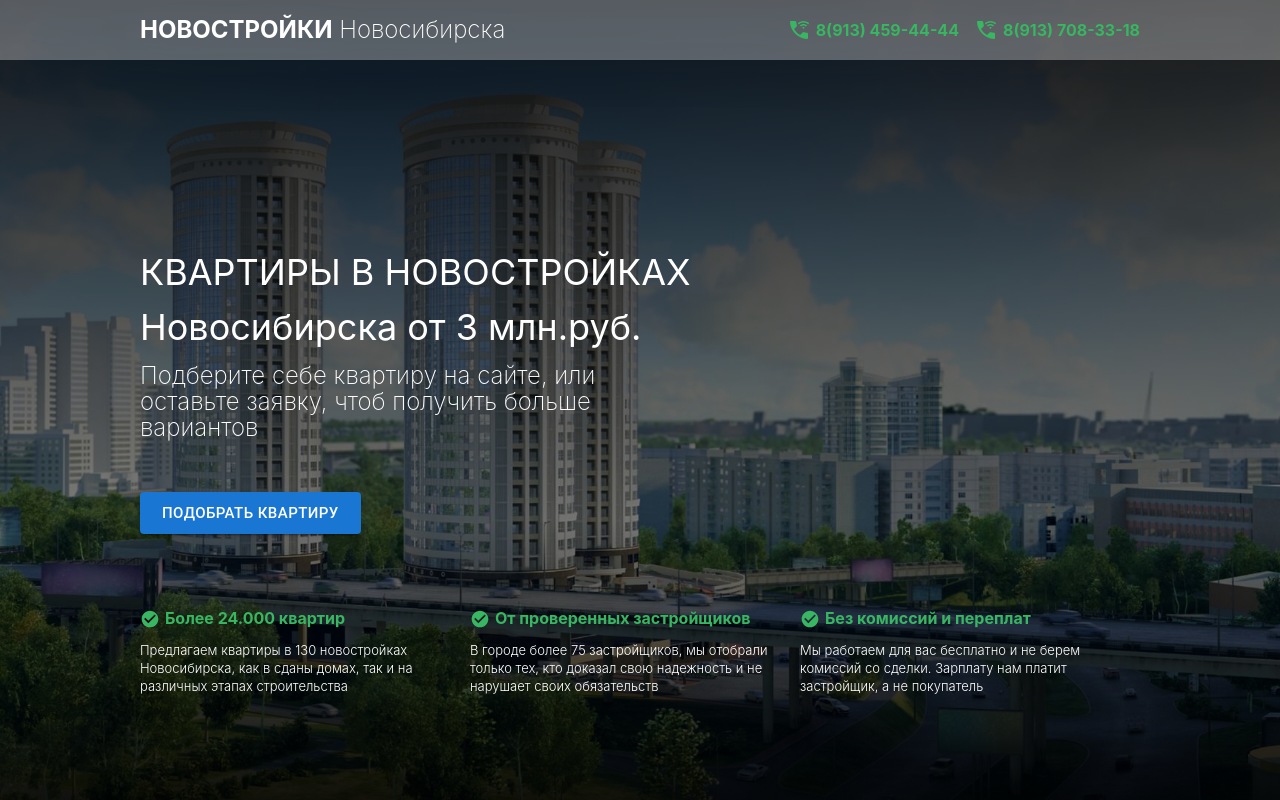
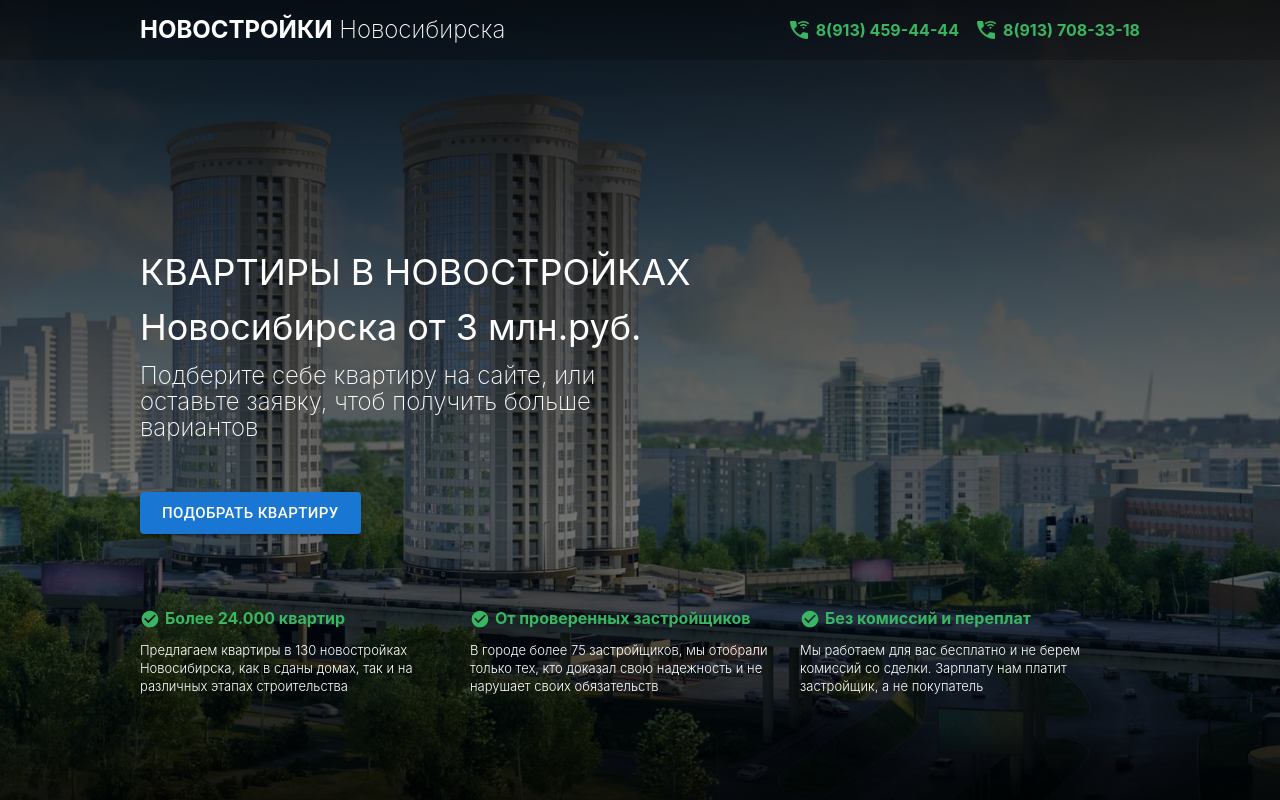
Before and after one commit to magickasoft/realty, a Next.js app: page / in a window 1280 px wide. Shown: the top 800 px of the page. Built offline with nearby package versions, Linux system fonts and the light colour scheme.

Commit message:
fix: header

```diff
--- a/src/components/header.js
+++ b/src/components/header.js
@@ -10,7 +10,7 @@ const Container = SC.header`
   top: 0;
   left: 0;
   right: 0;
-  background: #ffffff50;
+  background: ${({active}) => (active ? '#00000095' : '#00000030')};
   filter: drop-shadow(0px 0px 20px rgba(51, 62, 102, 0.1)) drop-shadow(0px 0px 40px rgba(51, 62, 102, 0.05));
 `;
 
@@ -56,8 +56,23 @@ const Row = SC.div`
   flex-direction: row;
 `;
 
-export const Header = props => (
-  <Container>
+export const Header = props => {
+  const [active, setActive] = React.useState(false);
+
+  React.useEffect(() => {
+    window?.addEventListener('scroll', handleScroll);
+  }, []);
+
+  const handleScroll = () => {
+    if (window?.scrollY >= 400) {
+      setActive(true);
+    } else {
+      setActive(false);
+    }
+  };
+
+  return (
+    <Container active={active}>
       <Line1>
         <Text color={theme.colors.White}>
           <strong>НОВОСТРОЙКИ</strong> Новосибирска
@@ -75,3 +90,4 @@ export const Header = props => (
       </Line1>
     </Container>
   );
+};
```
Lines whose indentation alone changed are shown as unchanged.
